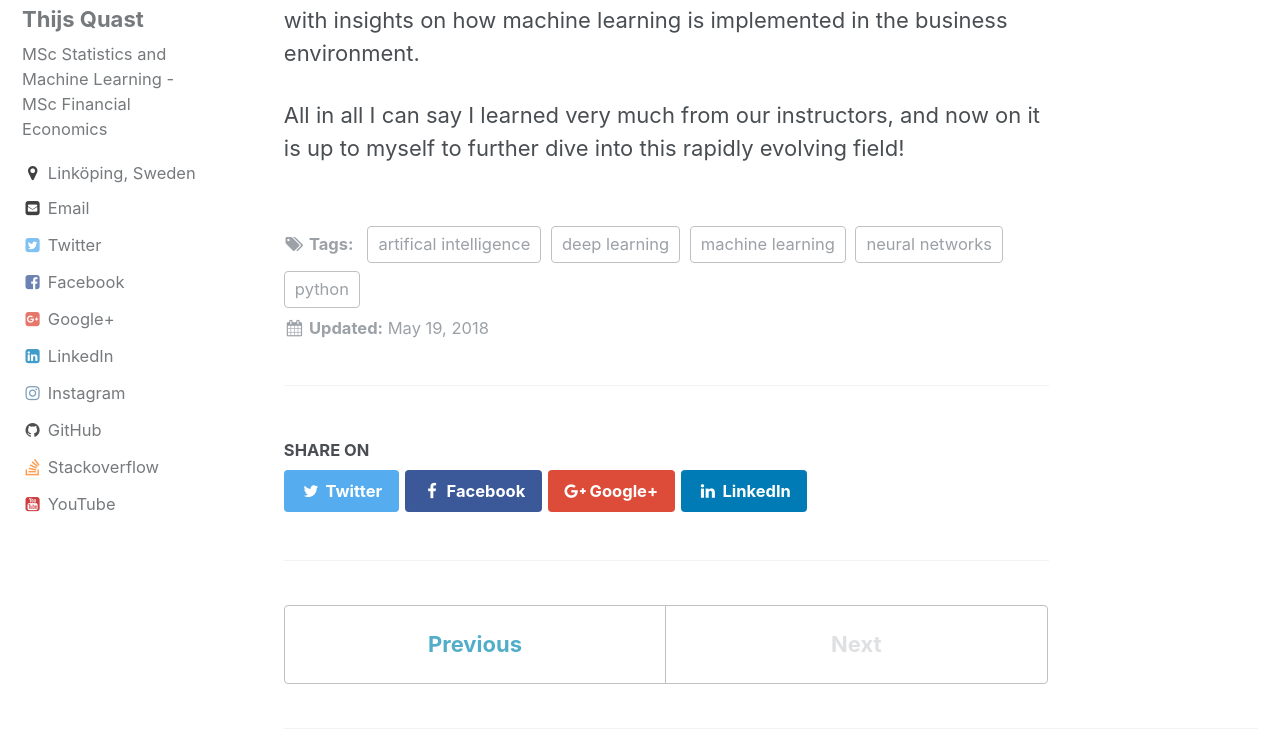
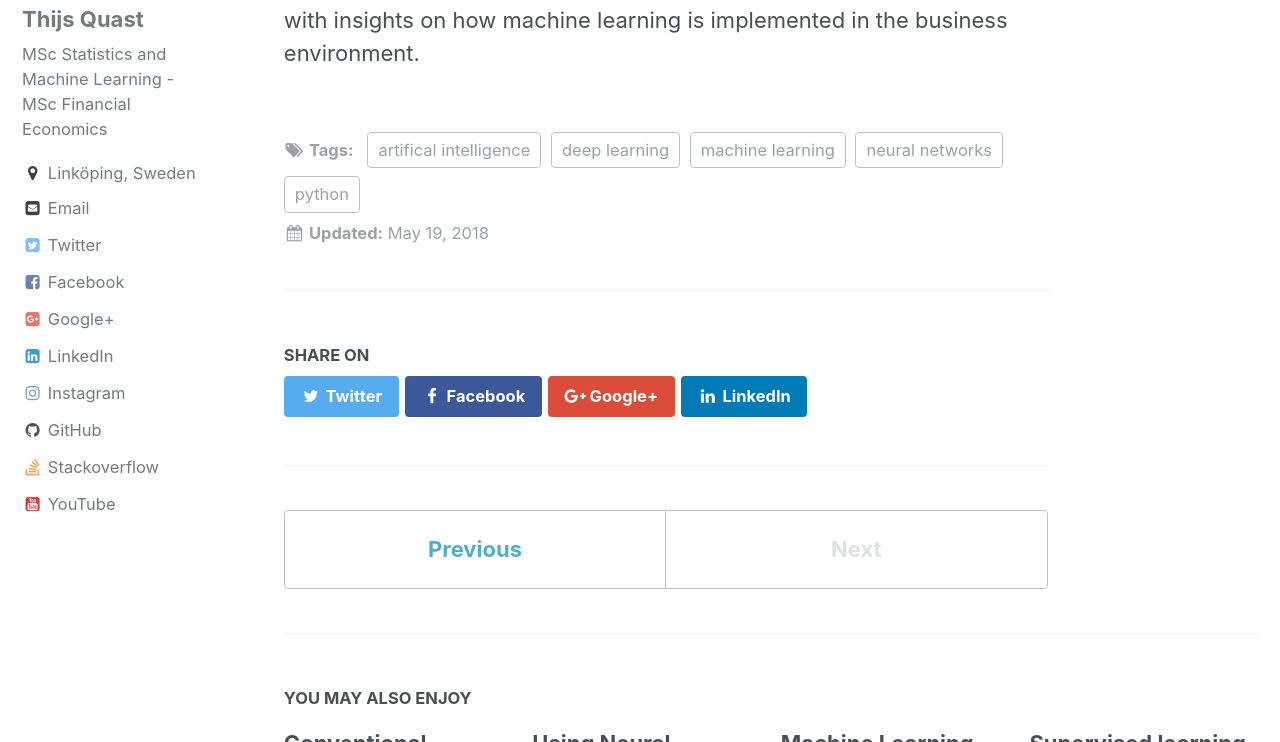
Before and after one commit to Thijsq/thijsq.github.io, a Jekyll site: the page built from _posts/2018-05-27-bootcamp.md, in a window 1280 px wide and 900 px high, scrolled down 980 px, cut to the strip 158-900 px from the top of the window. Built offline with Jekyll 4.4.1, drawn with Linux system fonts in a browser that asks for light colours.

Commit message:
Update 2018-05-27-bootcamp.md

```diff
--- a/_posts/2018-05-27-bootcamp.md
+++ b/_posts/2018-05-27-bootcamp.md
@@ -18,5 +18,3 @@ Although the bootcamp was only 9 weeks I am still astonished by the great variet
 
 
 Besides the theoretical aspects of the bootcamp we had a variety of guest speakers from Google, ING, Robeco, N26, and Ortec, to provide us with insights on how machine learning is implemented in the business environment.
-
-All in all I can say I learned very much from our instructors, and now on it is up to myself to further dive into this rapidly evolving field!
```
